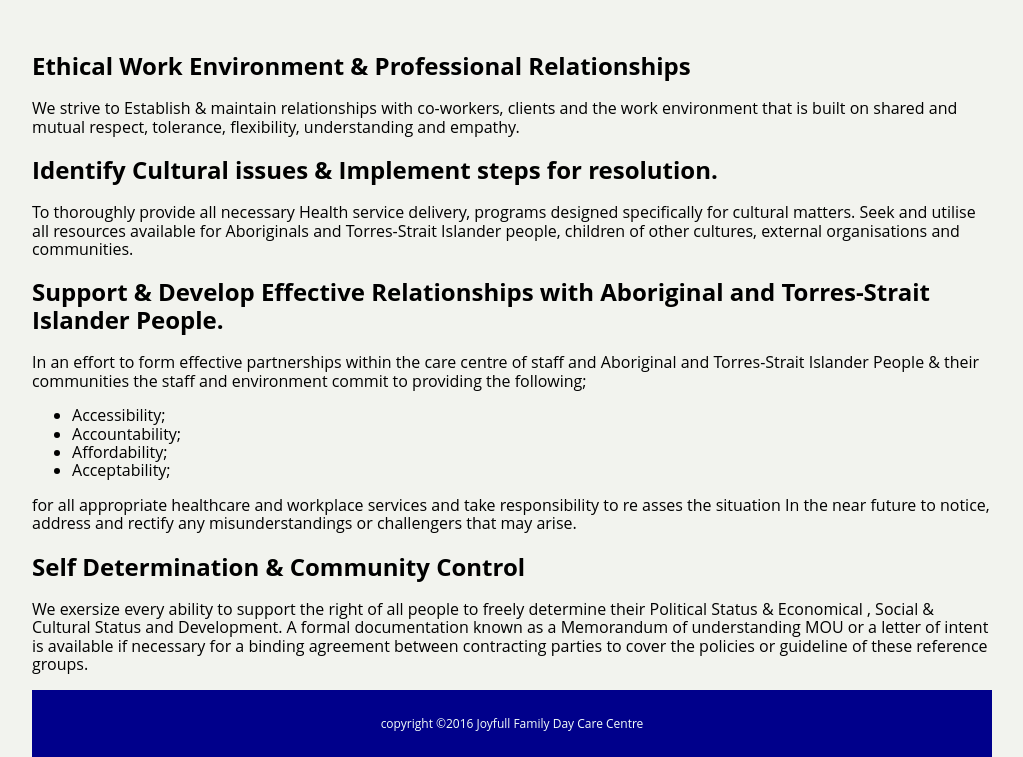
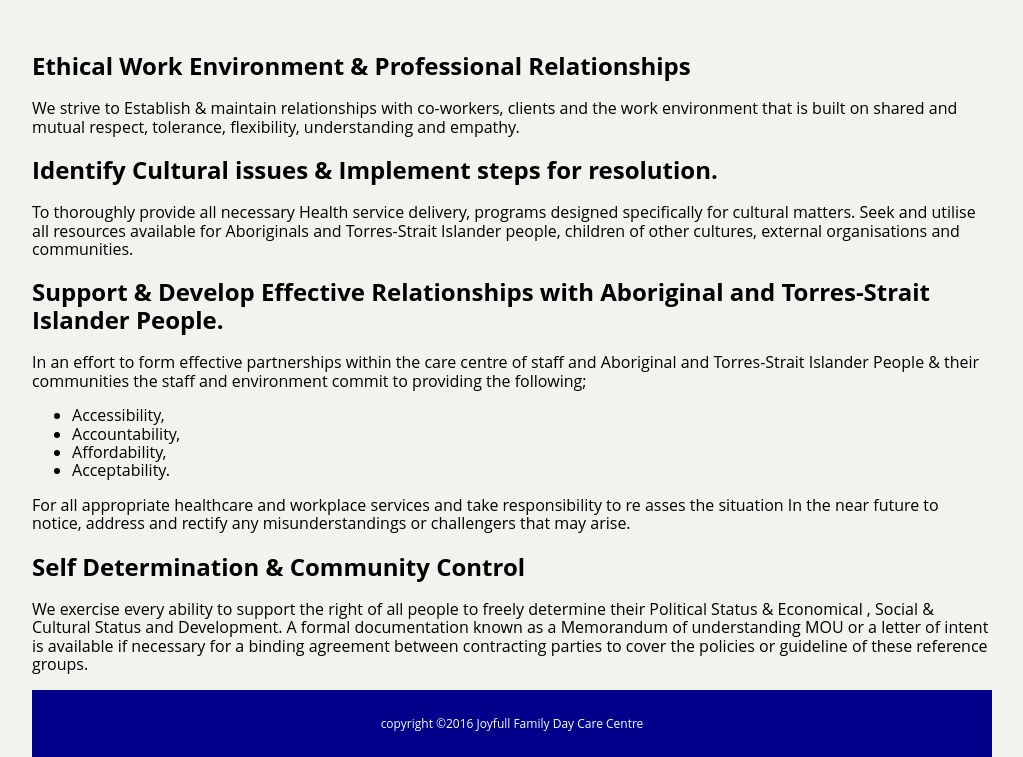
Before and after one commit to jayleth72/jayleth72.github.io, a plain HTML site: page staff.html in a window 1280 px wide. Shown: the part 755-1512 px from the top of the page, without its empty margins (128-1151 px from the left). Drawn offline with nearby package versions, Linux system fonts and the light colour scheme.

Commit message:
Changed staff.html

```diff
--- a/staff.html
+++ b/staff.html
@@ -80,16 +80,16 @@
                                         <p>In an effort to form effective partnerships within the care centre of staff and Aboriginal and Torres-Strait Islander
                                         People & their communities the staff and environment commit to providing the following;</p>
                                         <ul>
-                                            <li>Accessibility;</li>
-                                            <li>Accountability;</li>
-                                            <li>Affordability;</li>
-                                            <li>Acceptability;</li>
+                                            <li>Accessibility,</li>
+                                            <li>Accountability,</li>
+                                            <li>Affordability,</li>
+                                            <li>Acceptability.</li>
                                         </ul>
-                                    <p>for all appropriate healthcare and workplace services and take responsibility to re asses the situation In the near future to
+                                    <p>For all appropriate healthcare and workplace services and take responsibility to re asses the situation In the near future to
                                         notice, address and rectify any misunderstandings or challengers that may arise.</p>
 
                                 <h2>Self Determination & Community Control</h2>
-                                        <p>We exersize every ability to support the right of all people to freely determine their Political Status & Economical , Social
+                                        <p>We exercise every ability to support the right of all people to freely determine their Political Status & Economical , Social
                                         & Cultural Status and Development.  A formal documentation known as a Memorandum of understanding MOU or a letter of intent is available
                                         if necessary for a binding agreement between contracting parties to cover the policies or guideline of these reference groups.</p>
 
```
